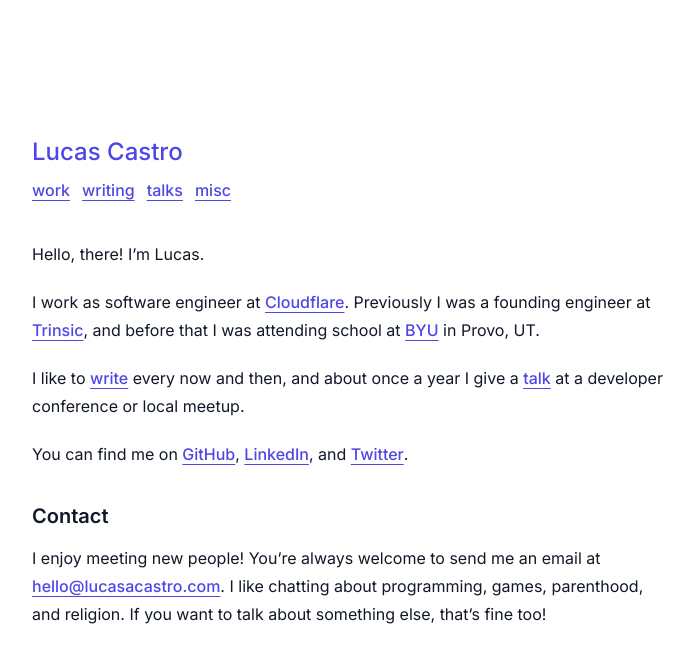
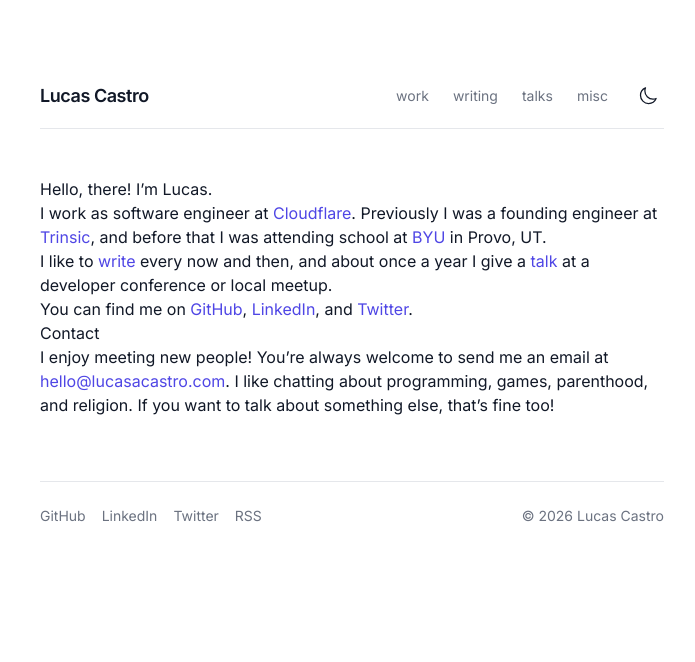
Before and after one commit to lucasamonrc/website, an Astro site: page / in a window 1280 px wide. Shown: the whole page, without its empty margins (288-983 px from the left). Built offline with nearby package versions, Linux system fonts and the light colour scheme; Astro itself is replaced by a stand-in of ours.

Commit message:
Redesign layout, navigation, footer, and add dark mode toggle

```diff
--- /dev/null
+++ b/src/components/Footer.astro
@@ -0,0 +1,38 @@
+---
+const year = new Date().getFullYear();
+const links = [
+	{ label: "GitHub", href: "https://github.com/lucasamonrc" },
+	{ label: "LinkedIn", href: "https://www.linkedin.com/in/lucasamonrc" },
+	{ label: "Twitter", href: "https://twitter.com/lucasamoncastro" },
+	{ label: "RSS", href: "/rss.xml" },
+];
+---
+
+<footer
+	class="mt-16 border-t border-[var(--color-border)] pt-6 pb-8 dark:border-[var(--color-border-dark)]"
+>
+	<div class="flex flex-col items-center justify-between gap-4 sm:flex-row">
+		<nav class="flex gap-4">
+			{
+				links.map((link) => (
+					<a
+						href={link.href}
+						target={link.href.startsWith("http") ? "_blank" : undefined}
+						rel={
+							link.href.startsWith("http")
+								? "noopener noreferrer"
+								: undefined
+						}
+						class="text-sm no-underline transition-colors"
+						style="color: var(--color-text-secondary);"
+					>
+						{link.label}
+					</a>
+				))
+			}
+		</nav>
+		<span class="text-sm" style="color: var(--color-text-secondary);">
+			&copy; {year} Lucas Castro
+		</span>
+	</div>
+</footer>
--- a/src/components/Navigation.astro
+++ b/src/components/Navigation.astro
@@ -1,13 +1,44 @@
 ---
 import { PAGES } from "../consts";
-import NavLink from "./NavLink.astro";
+import ThemeToggle from "./ThemeToggle.astro";
+
+const currentPath = Astro.url.pathname;
 ---
 
-<header class="w-full flex flex-col items-start">
-	<a class="text-2xl no-underline leading-12" href="/">Lucas Castro</a>
-	<nav
-		class="w-full flex flex-wrap justify-start space-x-3 items-center mb-4"
+<header
+	class="mb-12 flex w-full items-center justify-between border-b border-[var(--color-border)] pb-4 dark:border-[var(--color-border-dark)]"
+>
+	<a
+		class="text-lg font-semibold tracking-tight no-underline"
+		style="color: var(--color-text);"
+		href="/"
 	>
-		{PAGES.map((page) => <NavLink href={page.to}>{page.label}</NavLink>)}
+		Lucas Castro
+	</a>
+	<nav class="flex items-center gap-6">
+		{
+			PAGES.map((page) => {
+				const isActive = currentPath.startsWith(page.to);
+				return (
+					<a
+						href={page.to}
+						class:list={[
+							"text-sm no-underline transition-colors",
+							isActive
+								? "font-medium"
+								: "hover:text-[var(--color-accent)] dark:hover:text-[var(--color-accent-dark)]",
+						]}
+						style={
+							isActive
+								? `color: var(--color-text);`
+								: `color: var(--color-text-secondary);`
+						}
+					>
+						{page.label}
+					</a>
+				);
+			})
+		}
+		<ThemeToggle />
 	</nav>
 </header>
--- /dev/null
+++ b/src/components/ThemeToggle.astro
@@ -0,0 +1,45 @@
+---
+---
+
+<button
+	id="theme-toggle"
+	type="button"
+	aria-label="Toggle dark mode"
+	class="cursor-pointer rounded-md p-1.5 transition-colors hover:bg-[var(--color-bg-secondary)] dark:hover:bg-[var(--color-bg-secondary-dark)]"
+>
+	<!-- Sun icon (shown in dark mode) -->
+	<svg
+		class="hidden h-5 w-5 dark:block"
+		fill="none"
+		viewBox="0 0 24 24"
+		stroke-width="1.5"
+		stroke="currentColor"
+	>
+		<path
+			stroke-linecap="round"
+			stroke-linejoin="round"
+			d="M12 3v2.25m6.364.386l-1.591 1.591M21 12h-2.25m-.386 6.364l-1.591-1.591M12 18.75V21m-4.773-4.227l-1.591 1.591M5.25 12H3m4.227-4.773L5.636 5.636M15.75 12a3.75 3.75 0 11-7.5 0 3.75 3.75 0 017.5 0z"
+		></path>
+	</svg>
+	<!-- Moon icon (shown in light mode) -->
+	<svg
+		class="block h-5 w-5 dark:hidden"
+		fill="none"
+		viewBox="0 0 24 24"
+		stroke-width="1.5"
+		stroke="currentColor"
+	>
+		<path
+			stroke-linecap="round"
+			stroke-linejoin="round"
+			d="M21.752 15.002A9.718 9.718 0 0118 15.75c-5.385 0-9.75-4.365-9.75-9.75 0-1.33.266-2.597.748-3.752A9.753 9.753 0 003 11.25C3 16.635 7.365 21 12.75 21a9.753 9.753 0 009.002-5.998z"
+		></path>
+	</svg>
+</button>
+
+<script is:inline>
+	document.getElementById("theme-toggle").addEventListener("click", () => {
+		const isDark = document.documentElement.classList.toggle("dark");
+		localStorage.setItem("theme", isDark ? "dark" : "light");
+	});
+</script>
--- a/src/layouts/Root.astro
+++ b/src/layouts/Root.astro
@@ -1,7 +1,8 @@
 ---
 import BaseHead from "../components/BaseHead.astro";
+import Footer from "../components/Footer.astro";
+import Navigation from "../components/Navigation.astro";
 import { SITE_DESCRIPTION, SITE_TITLE } from "../consts";
-import Navigation from "../components/Navigation.astro";
 
 interface Props {
 	title?: string;
@@ -21,10 +22,11 @@ const { title, description, image } = Astro.props;
 			image={image}
 		/>
 	</head>
-	<body class="max-w-5xl mx-auto w-full px-8 py-16">
-		<main class="w-full md:w-2/3 prose mx-auto mt-0 md:mt-16">
-			<Navigation />
+	<body class="mx-auto w-full max-w-2xl px-6 py-12 md:py-20">
+		<Navigation />
+		<main>
 			<slot />
 		</main>
+		<Footer />
 	</body>
 </html>
```
